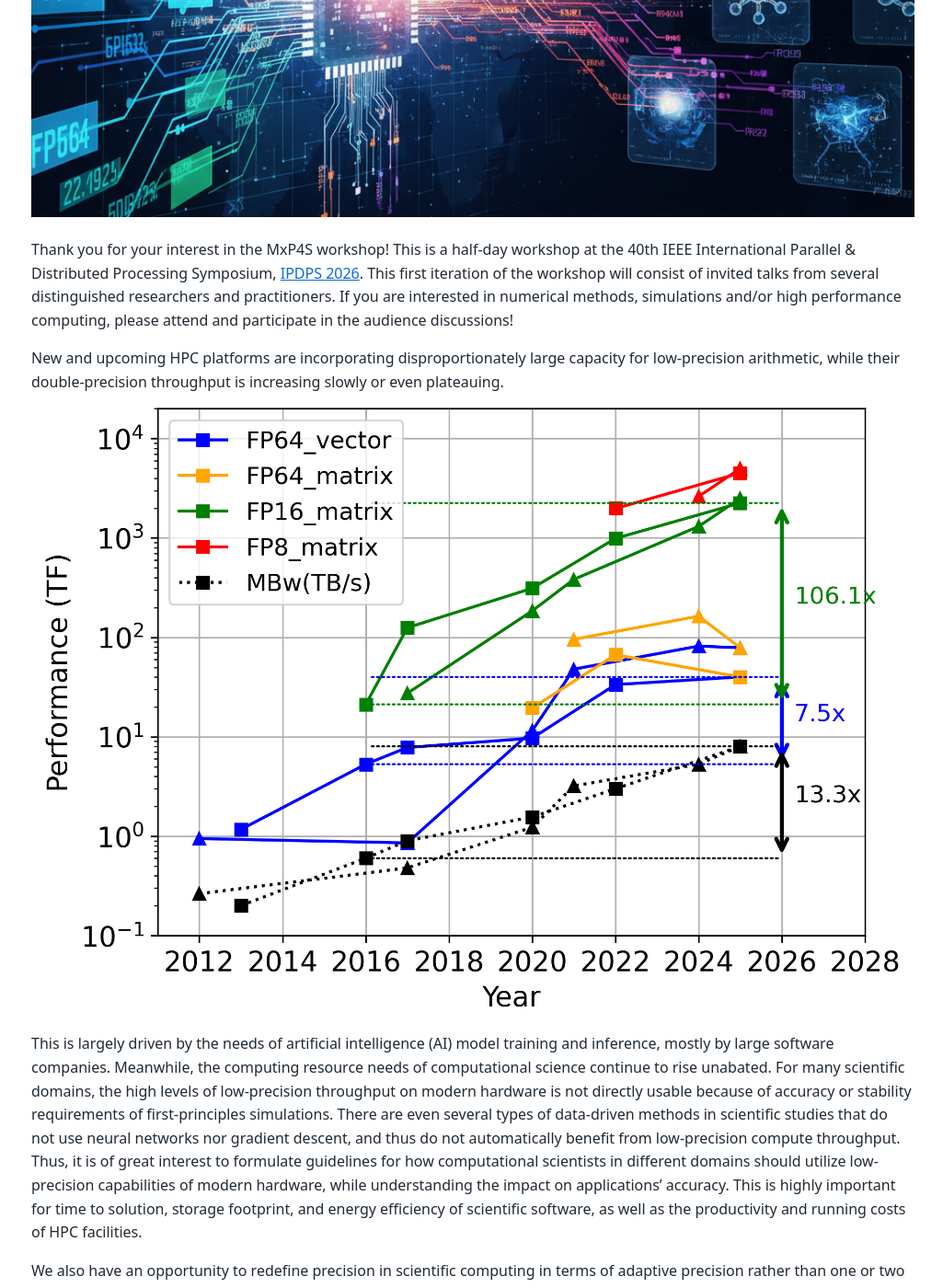
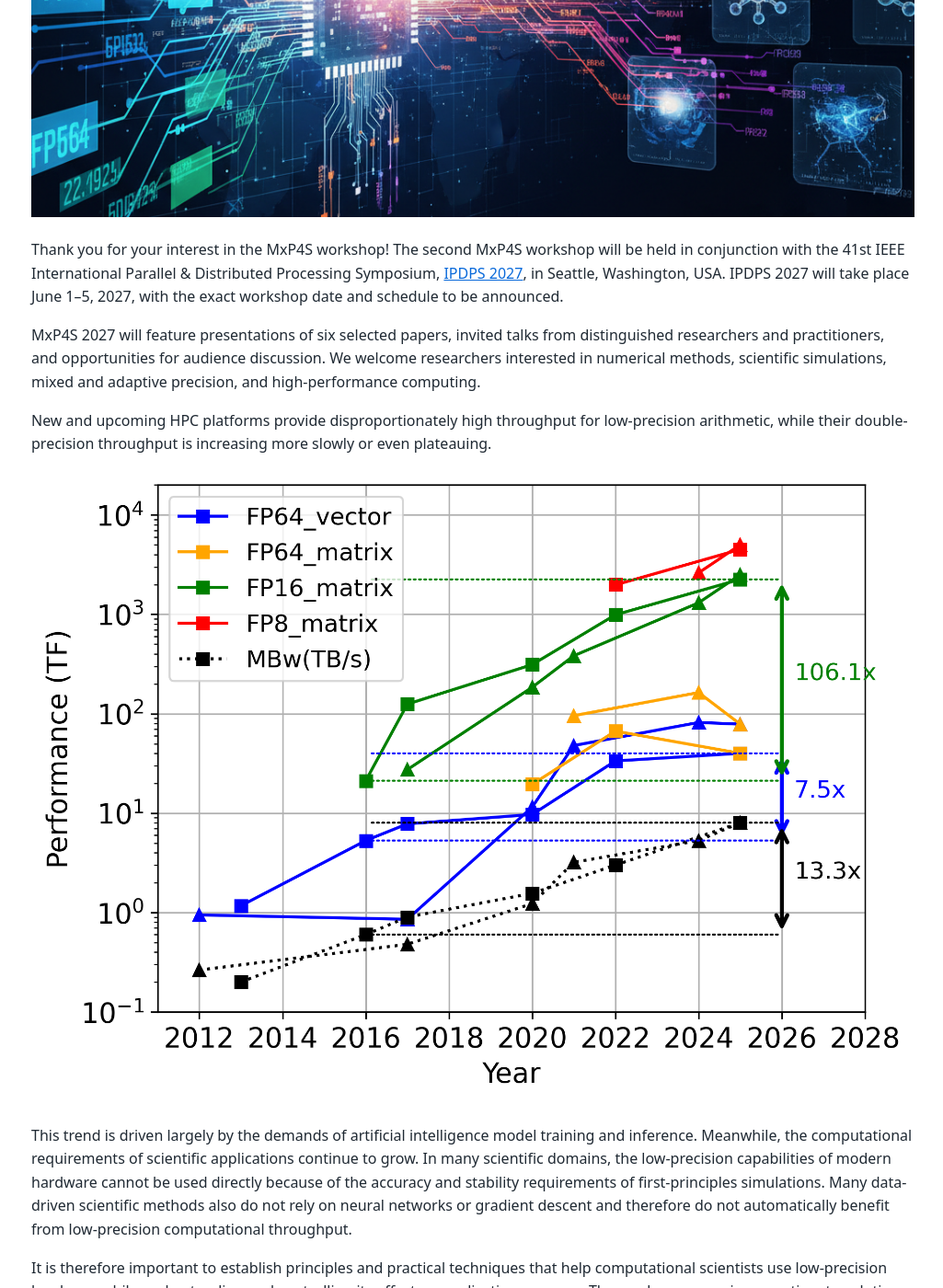
Before and after one commit to MxP4S/mxp4s2027, a Jekyll site: the page built from index.md, in a window 1280 px wide and 1400 px high, scrolled down 579 px. Shown: the whole window at 92% size, without its empty margins (126-1151 px from the left). Built offline with Jekyll 4.4.1, drawn with Linux system fonts in a browser that asks for light colours; some of the changed text lies outside the part shown.

Commit message:
Revise MxP4S workshop details for 2027
Updated workshop details, including the title, location, and date. Revised content to reflect the focus and opportunities of the second MxP4S workshop.

```diff
--- a/index.md
+++ b/index.md
@@ -3,18 +3,24 @@ layout: default
 title: Home
 ---
 
-# First Workshop on Mixed- and Adaptive-Precision Numerics for Scientific Computing (MxP4S)
+# Second Workshop on Mixed- and Adaptive-Precision Numerics for Scientific Computing (MxP4S)
 
-## May 25, 2026, at IPDPS, New Orleans, LA, USA
+## IPDPS 2027, Seattle, Washington, USA
 
-[Date](dates.html) | [Topics of interest](topics.html) | [Speakers](speakers.html) | [Advance schedule](format.html) | [Organizers](orgranizers.html)
+[Important dates](dates.html) | [Topics of interest](topics.html) | [Format and schedule](format.html) | [Organizers](orgranizers.html)
 
 ![](img/mxp_visual.png)
 
-Thank you for your interest in the MxP4S workshop! This is a half-day workshop at the 40th IEEE International Parallel & Distributed Processing Symposium, [IPDPS 2026](https://www.ipdps.org/). This first iteration of the workshop will consist of invited talks from several distinguished researchers and practitioners. If you are interested in numerical methods, simulations and/or high performance computing, please attend and participate in the audience discussions!
+Thank you for your interest in the MxP4S workshop! The second MxP4S workshop will be held in conjunction with the 41st IEEE International Parallel & Distributed Processing Symposium, [IPDPS 2027](https://www.ipdps.org/), in Seattle, Washington, USA. IPDPS 2027 will take place June 1–5, 2027, with the exact workshop date and schedule to be announced.
 
-New and upcoming HPC platforms are incorporating disproportionately large capacity for low-precision arithmetic, while their double-precision throughput is increasing slowly or even plateauing.
+MxP4S 2027 will feature presentations of six selected papers, invited talks from distinguished researchers and practitioners, and opportunities for audience discussion. We welcome researchers interested in numerical methods, scientific simulations, mixed and adaptive precision, and high-performance computing.
+
+New and upcoming HPC platforms provide disproportionately high throughput for low-precision arithmetic, while their double-precision throughput is increasing more slowly or even plateauing.
+
 ![Factors on the right represent growth between 2016 and 2025](img/flops_years_annotated.png "Evolution of compute throughput in AMD and NVIDIA GPUs in recent years")
-This is largely driven by the needs of artificial intelligence (AI) model training and inference, mostly by large software companies. Meanwhile, the computing resource needs of computational science continue to rise unabated. For many scientific domains, the high levels of low-precision throughput on modern hardware is not directly usable because of accuracy or stability requirements of first-principles simulations. There are even several types of data-driven methods in scientific studies that do not use neural networks nor gradient descent, and thus do not automatically benefit from low-precision compute throughput. Thus, it is of great interest to formulate guidelines for how computational scientists in different domains should utilize low-precision capabilities of modern hardware, while understanding the impact on applications' accuracy. This is highly important for time to solution, storage footprint, and energy efficiency of scientific software, as well as the productivity and running costs of HPC facilities.
 
-We also have an opportunity to redefine precision in scientific computing in terms of adaptive precision rather than one or two fixed precision formats. This will lead to a sustainable paradigm that achieves the best performance while obtaining reliable results on current and upcoming hardware architectures. What this paradigm looks like and how it incorporates different computational motifs and application domains are important questions.
+This trend is driven largely by the demands of artificial intelligence model training and inference. Meanwhile, the computational requirements of scientific applications continue to grow. In many scientific domains, the low-precision capabilities of modern hardware cannot be used directly because of the accuracy and stability requirements of first-principles simulations. Many data-driven scientific methods also do not rely on neural networks or gradient descent and therefore do not automatically benefit from low-precision computational throughput.
+
+It is therefore important to establish principles and practical techniques that help computational scientists use low-precision hardware while understanding and controlling its effect on application accuracy. These advances can improve time to solution, memory and storage requirements, energy efficiency, the productivity of scientific software teams, and the operating costs of HPC facilities.
+
+We also have an opportunity to redefine precision in scientific computing in terms of adaptive precision rather than one or two fixed numerical formats. This can lead to a sustainable computing paradigm that delivers high performance while maintaining reliable results on current and emerging hardware architectures. Determining how this paradigm should support different computational motifs and scientific domains remains an important research challenge.
```
